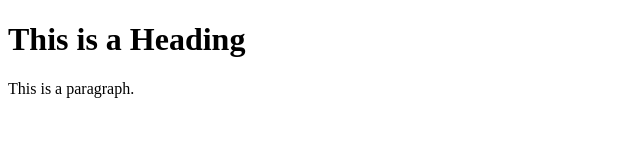
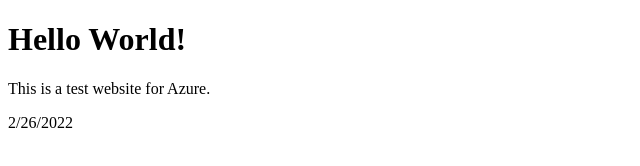
Before and after one commit to niuxw/testAzureWeb, a plain HTML site: page src/index.html in a window 1280 px wide. Shown: the whole page, without its empty margins (0-640 px from the left). Drawn offline with Linux system fonts and the light colour scheme.

Commit message:
update index

```diff
--- a/src/index.html
+++ b/src/index.html
@@ -5,8 +5,9 @@
 </head>
 <body>
 
-<h1>This is a Heading</h1>
-<p>This is a paragraph.</p>
+<h1>Hello World!</h1>
+<p>This is a test website for Azure.</p>
+<p>2/26/2022</p>
 
 </body>
 </html>
```
